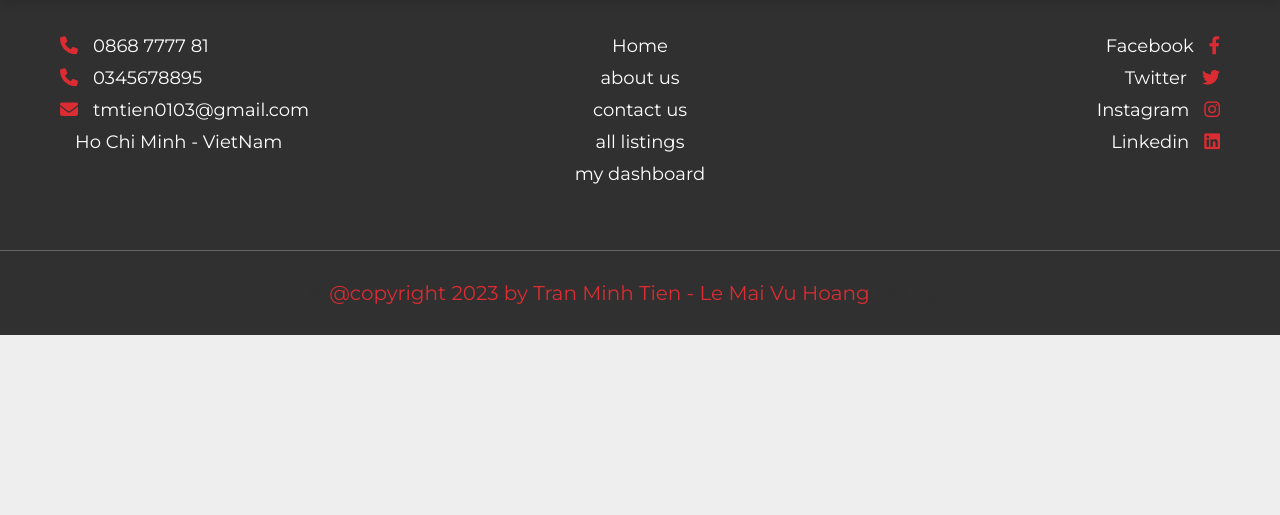
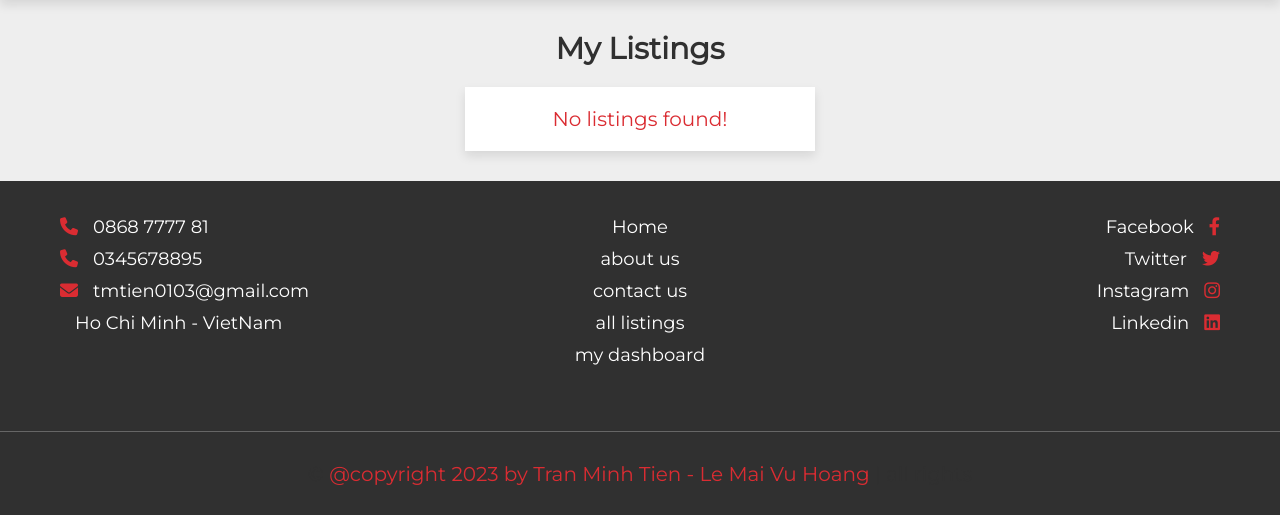
Before and after one commit to Tien88/PHP-PROJECT, a PHP site: page /my_listings.php in a window 1280 px wide. Shown: the part 152-667 px from the top of the page. Run offline with PHP 8.4, Linux system fonts and the light colour scheme; tables that the repository leaves empty or names only in its code hold one stand-in row (values such as "Sample post").

Commit message:
my listing read

```diff
--- a/css/style.css
+++ b/css/style.css
@@ -52,6 +52,25 @@ section{
    max-width: 1200px;
    margin: 0 auto;
 }
+
+.heading {
+    text-align: center;
+    padding-bottom: 2rem;
+    font-size: 3rem;
+    color: var(--black);
+    text-transform: capitalize;
+}
+
+.empty {
+    background-color: var(--white);
+    box-shadow: var(--box-shodow);
+    padding: 2rem;
+    text-align: center;
+    font-size: 2rem;
+    color: var(--main-color);
+}
+
+
 .btn,
 .inline-btn{
 
@@ -79,8 +98,15 @@ section{
 .inline-btn:hover{
 
     background-color: var(--black);
+}
 
+.flex-btn {
+    display: flex;
+    column-gap: 1rem;
+    justify-content: space-between;
 }
+
+
 
 .header {
     position: sticky;
@@ -268,6 +294,71 @@ section{
 }
 
 
+.my-listings .box-container {
+    display: grid;
+    grid-template-columns: repeat(auto-fit, 35rem);
+    gap: 1.5rem;
+    align-items: center;
+    justify-content: center;
+}
+
+.my-listings .box-container .box {
+    background-color: var(--white);
+    box-shadow: var(--box-shodow);
+    padding: 2rem;
+}
+
+.my-listings .box-container .box .thumb {
+    position: relative;
+    height: 20rem;
+}
+
+.my-listings .box-container .box .thumb img {
+    height: 100%;
+    width: 100%;
+    object-fit: cover;
+}
+
+.my-listings .box-container .box .thumb p {
+    position: absolute;
+    top: 1rem;
+    left: 1rem;
+    background-color: rgba(0,0,0,.3);
+    padding: .7rem 1rem;
+    font-size: 1.8rem;
+    color: var(--white);
+}
+
+.my-listings .box-container .box .thumb p i {
+    margin-right: .7rem;
+}
+
+.my-listings .box-container .box .price {
+    font-size: 2rem;
+    color: var(--main-color);
+    padding-bottom: .5rem;
+}
+
+.my-listings .box-container .box .price i {
+    margin-right: 1rem;
+}
+
+.my-listings .box-container .box .name {
+    font-size: 1.8rem;
+    padding: .5rem 0;
+    color: var(--black);
+}
+
+.my-listings .box-container .box .address {
+    font-size: 1.7rem;
+    color: var(--light-color);
+}
+
+.my-listings .box-container .box .address i {
+    margin-right: 1rem;
+    color: var(--main-color);
+    padding: 1rem 0;
+}
 
 
 
--- a/my_listings.php
+++ b/my_listings.php
@@ -34,7 +34,70 @@ include 'components/save_send.php';
     <?php include 'components/user_header.php'; ?>
     <!-- header end -->
 
+<section class="my-listings">
 
+    <h1 class="heading">My Listings</h1>
+
+    <div class="box-container">
+
+    <?php
+        $select_listings = $conn->prepare("SELECT * FROM `property` WHERE user_id = ? ORDER BY date DESC");
+        $select_listings->execute([$user_id]);
+        if($select_listings->rowCount() > 0) {
+            while($fetch_listing = $select_listings->fetch(PDO::FETCH_ASSOC)) {
+                $listing_id = $fetch_listing['id'];
+
+                if(!empty($fetch_listing['image_02'])) {
+                    $image_02 = 1;
+                }else{
+                    $image_02 = 0;
+                }
+                if(!empty($fetch_listing['image_03'])) {
+                    $image_03 = 1;
+                }else{
+                    $image_03 = 0;
+                }
+                if(!empty($fetch_listing['image_04'])) {
+                    $image_04 = 1;
+                }else{
+                    $image_04 = 0;
+                }
+                if(!empty($fetch_listing['image_05'])) {
+                    $image_05 = 1;
+                }else{
+                    $image_05 = 0;
+                }
+
+            $total_images = (1 + $image_02 + $image_03 + $image_04 + $image_05);
+    ?>
+
+
+    <form action="" method="POST" class="box">
+        <input type="hidden" name="property_id" value="<?= $listing_id; ?>" >
+        <div class="thumb">
+            <p><i class="far fa-image"></i><span><?= $total_images; ?></span></p>
+            <img src="uploaded_files/<?= $fetch_listing['image_01'] ?>" alt="">
+        </div>
+        <p class="price"><i class="fas fa-vietnam-dong-sign"></i><?= $fetch_listing['price']; ?></p>
+        <h3 class="name"><?= $fetch_listing['property_name']; ?></h3>
+        <p class="address"><i class="fas fa-map-market-alt"></i><?= $fetch_listing['address']; ?></p>
+        <div class="flex-btn">
+            <a href="update_property.php?get_id=<?= $listing_id; ?>" class="btn">update</a>
+            <input type="submit" value="delete" name="delete" class="btn" onclick="return confirm('delete this listing?');">
+        </div>
+        <a href="view_property.php?get_id=<?= $listing_id; ?>" class="btn">View Property</a>
+    </form>
+
+    <?php
+            }
+        }else {
+            echo '<p class="empty">No listings found!</p>';
+        }
+    ?>
+
+    </div>
+
+</section>
 
 
 
```
